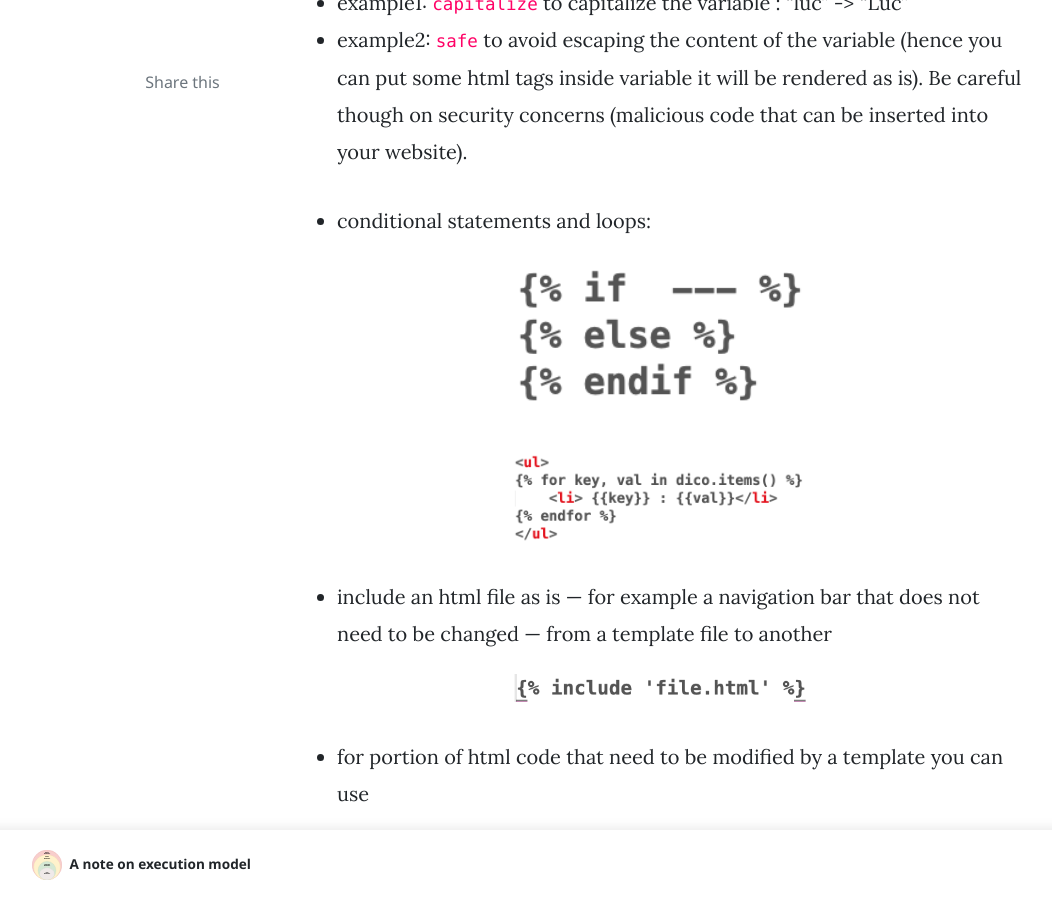
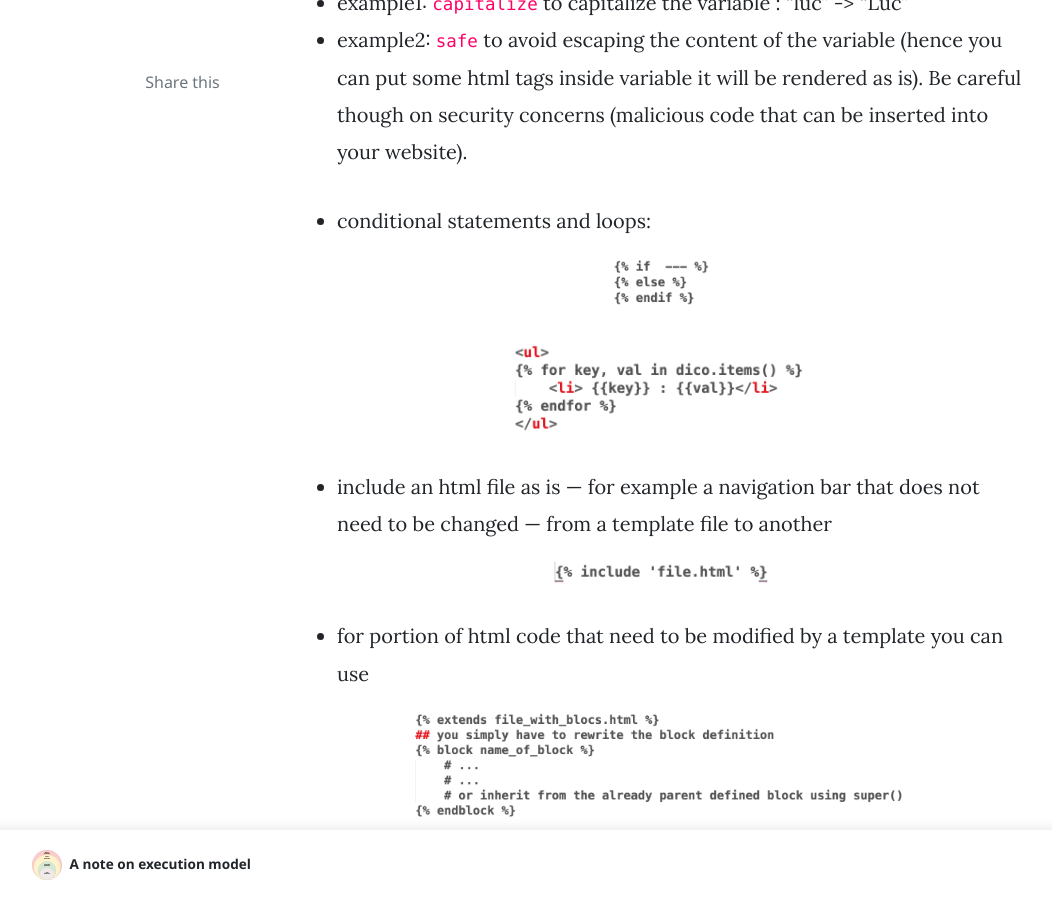
Before and after one commit to Luc-Bertin/PythonBlog, a Jekyll site: the page built from _posts/2020-08-29-setting-up-a-simple-flask-app.md, in a window 1280 px wide and 900 px high, scrolled down 5198 px. Shown: the whole window, without its empty margins (73-1125 px from the left). Built offline with Jekyll 4.4.1, drawn with Linux system fonts in a browser that asks for light colours; nearby versions of some CDN libraries; comment, search, counter and statistics services are not loaded.

Commit message:
changed inline-block imgs

````diff
--- a/_posts/2020-08-29-setting-up-a-simple-flask-app.md
+++ b/_posts/2020-08-29-setting-up-a-simple-flask-app.md
@@ -113,7 +113,7 @@ the value could be of any type (`dict`, `list`, `user-defined objects`, etc.)
 
 * conditional statements and loops:
 
-<img src="{{page.image_folder}}img_jinja1.png" width="300px" style="display: block; margin-left: auto; margin-right: auto;">
+<img src="{{page.image_folder}}img_jinja1.png" width="100px" style="display: block; margin-left: auto; margin-right: auto;">
 
 
 <img src="{{page.image_folder}}img_jinja2.png" width="300px" style="display: block; margin-left: auto; margin-right: auto;">
@@ -121,12 +121,12 @@ the value could be of any type (`dict`, `list`, `user-defined objects`, etc.)
 
 * include an html file as is — for example a navigation bar that does not need to be changed — from a template file to another
 
-<img src="{{page.image_folder}}img_jinja3.png" width="300px" style="display: block; margin-left: auto; margin-right: auto;">
+<img src="{{page.image_folder}}img_jinja3.png" width="220px" style="display: block; margin-left: auto; margin-right: auto;">
 
 
 * for portion of html code that need to be modified by a template you can use
 
-<img src="{{page.image_folder}}img_jinja4.png" width="300px" style="display: block; margin-left: auto; margin-right: auto;">
+<img src="{{page.image_folder}}img_jinja4.png" width="500px" style="display: block; margin-left: auto; margin-right: auto;">
 
 and in ```file_with_blocs.html```:
 
````
